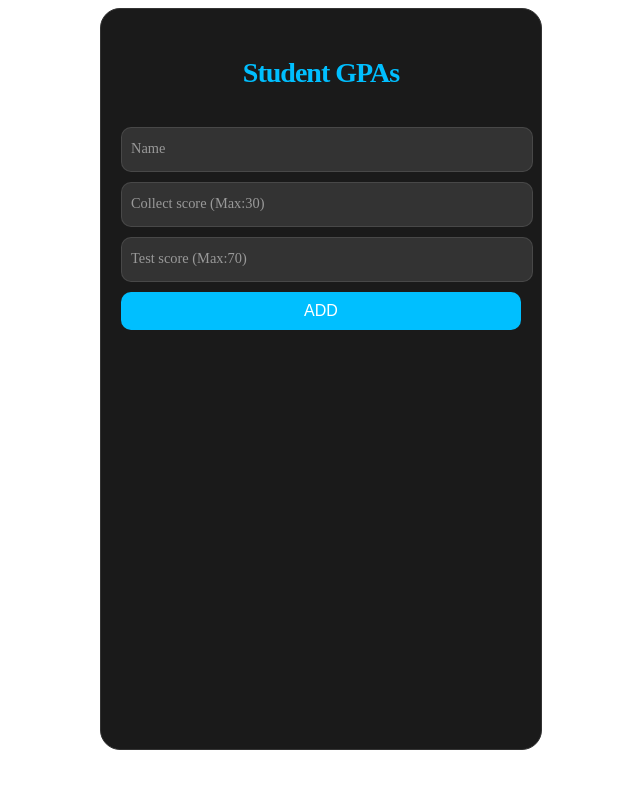
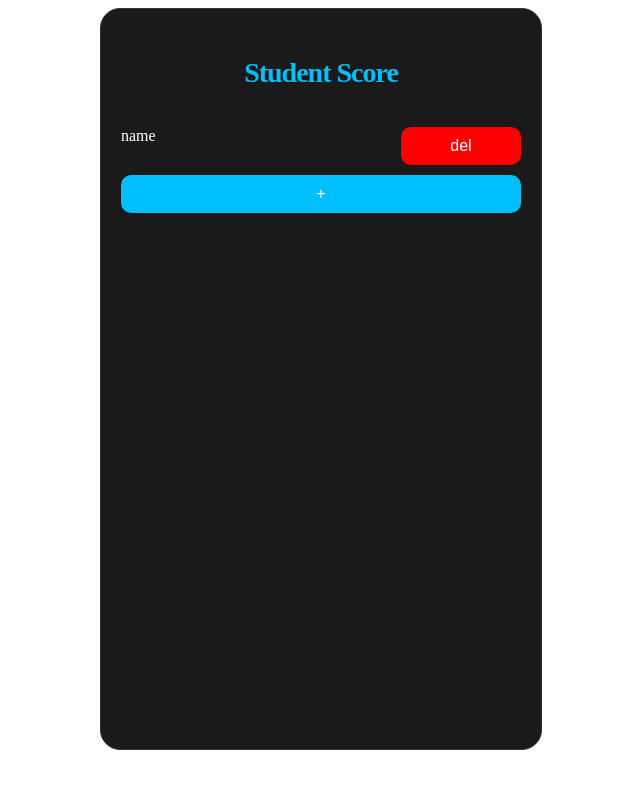
Before and after one commit to NatthachaiJs/Gpa-webapp, an Angular app: page / in a window 1280 px wide. Shown: the top 788 px of the page, without its empty margins (319-959 px from the left). Built offline with nearby package versions, Linux system fonts and the light colour scheme.

Commit message:
Score Screen

```diff
--- a/src/app/app.component.html
+++ b/src/app/app.component.html
@@ -1 +1,2 @@
-<app-add-screen></app-add-screen>
+<!-- <app-add-screen></app-add-screen> -->
+<app-score-screen></app-score-screen>
--- a/src/app/app.component.scss
+++ b/src/app/app.component.scss
@@ -1,4 +1,4 @@
-app-add-screen{
+*{
     display: flex;
     justify-content: center;
     align-items: center;
--- a/src/app/app.module.ts
+++ b/src/app/app.module.ts
@@ -4,11 +4,13 @@ import { BrowserModule } from '@angular/platform-browser';
 import { AppRoutingModule } from './app-routing.module';
 import { AppComponent } from './app.component';
 import { AddScreenComponent } from './add-screen/add-screen.component';
+import { ScoreScreenComponent } from './score-screen/score-screen.component';
 
 @NgModule({
   declarations: [
     AppComponent,
-    AddScreenComponent
+    AddScreenComponent,
+    ScoreScreenComponent
   ],
   imports: [
     BrowserModule,
--- /dev/null
+++ b/src/app/score-screen/score-screen.component.html
@@ -0,0 +1,11 @@
+<form class="form">
+    <p class="title"> Student Score</p>
+
+    <div>
+        <label class="item">
+            <span class="name">name</span>
+            <button class="del">del</button>
+        </label>
+    </div>
+    <button class="submit">+</button>
+  </form>
--- /dev/null
+++ b/src/app/score-screen/score-screen.component.scss
@@ -0,0 +1,103 @@
+.form {
+    display: flex;
+    flex-direction: column;
+    gap: 10px;
+    // max-width: 400px;
+    width: 400px;
+    height: 700px;
+    padding: 20px;
+    border-radius: 20px;
+    position: relative;
+    background-color: #1a1a1a;
+    color: #fff;
+    border: 1px solid #333;
+  }
+
+  .title {
+    font-size: 28px;
+    font-weight: 600;
+    letter-spacing: -1px;
+    position: relative;
+    text-align: center;
+    color: #00bfff;
+  }
+  .form label {
+    position: relative;
+  }
+
+  .form label .input {
+    background-color: #333;
+    color: #fff;
+    width: 100%;
+    padding: 20px 0px 05px 10px;
+    outline: 0;
+    border: 1px solid rgba(105, 105, 105, 0.397);
+    border-radius: 10px;
+  }
+
+  .form label .input + span {
+    color: rgba(255, 255, 255, 0.5);
+    position: absolute;
+    left: 10px;
+    top: 0px;
+    font-size: 0.9em;
+    cursor: text;
+    transition: 0.3s ease;
+  }
+
+  .form label .input:placeholder-shown + span {
+    top: 12.5px;
+    font-size: 0.9em;
+  }
+
+  .form label .input:focus + span,
+  .form label .input:valid + span {
+    color: #00bfff;
+    top: 0px;
+    font-size: 0.7em;
+    font-weight: 600;
+  }
+
+  .input {
+    font-size: medium;
+  }
+
+  .submit {
+    border: none;
+    outline: none;
+    padding: 10px;
+    border-radius: 10px;
+    color: #fff;
+    font-size: 16px;
+    transform: .3s ease;
+    background-color: #00bfff;
+  }
+
+  .submit:hover {
+    background-color: #00bfff96;
+  }
+
+
+  .del {
+    width: 30%;
+    border: none;
+    outline: none;
+    padding: 10px;
+    border-radius: 10px;
+    color: #fff;
+    font-size: 16px;
+    transform: .3s ease;
+    background-color: #ff0000;
+  }
+
+  .del:hover {
+    background-color: #ff000096;
+  }
+.item{
+    display: flex;
+    flex-direction: row;
+    width: 100%;
+    .name{
+        width: 70%;
+    }
+  }
```
Also changed, not shown: src/app/score-screen/score-screen.component.ts (added, +10 -0 lines), 1 other file (tests, documents, lock files or other folders).
